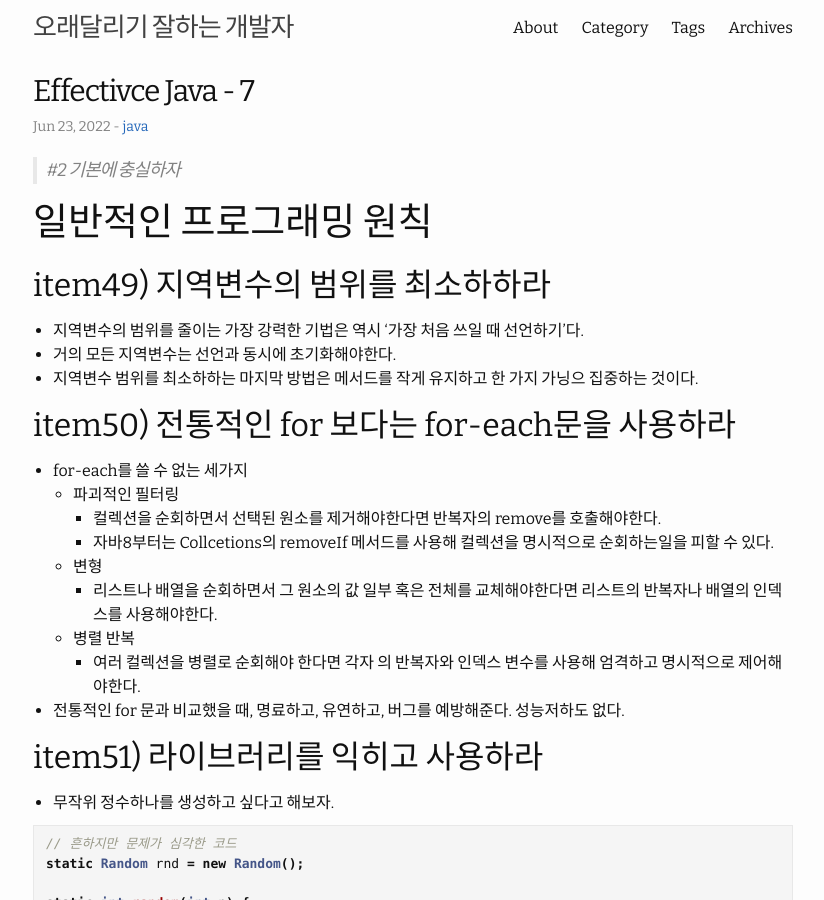
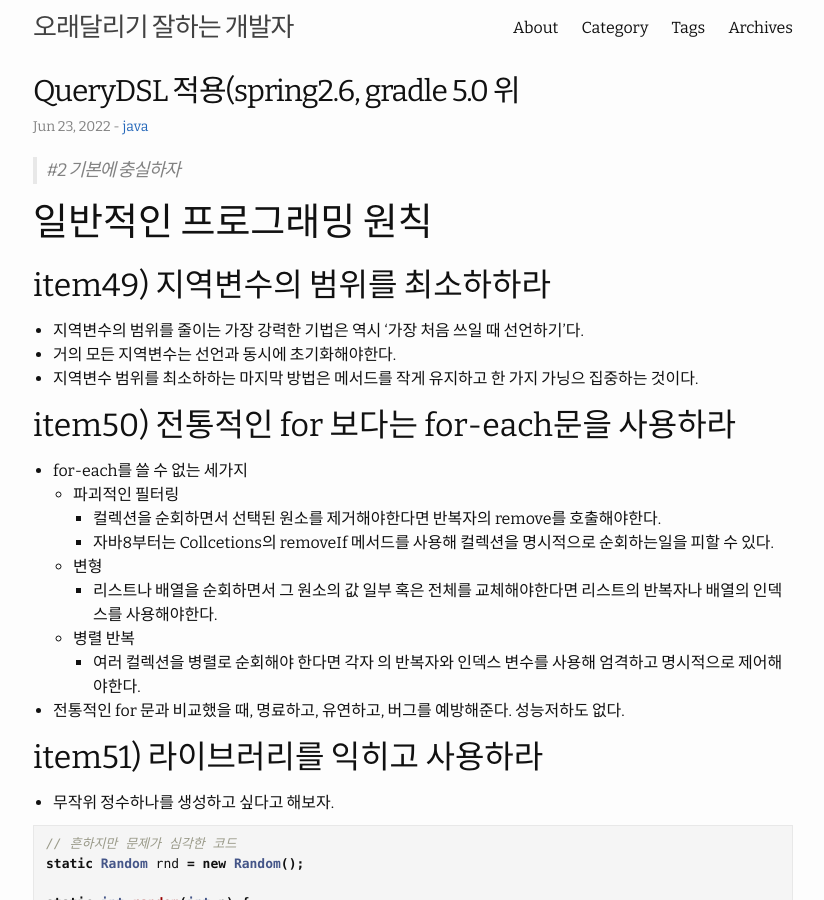
Before and after one commit to HWANGJEONGHYEON1/HWANGJEONGHYEON1.github.io, a Jekyll site: the page built from _posts/2022-07-04-effective-java7.md, in a window 1280 px wide and 900 px high. Shown: the whole window, without its empty margins (227-1051 px from the left). Built offline with Jekyll 4.4.1, drawn with Linux system fonts in a browser that asks for light colours; comment, search, counter and statistics services are not loaded.

Commit message:
충돌수정

```diff
--- a/_posts/2022-07-04-effective-java7.md
+++ b/_posts/2022-07-04-effective-java7.md
@@ -1,6 +1,6 @@
 ---
 layout: post
-title:  "Effectivce Java - 7"
+title:  "QueryDSL 적용(spring2.6, gradle 5.0 위"
 date:   2022-06-23 16:20:21 +0900
 categories: java
 ---
```
